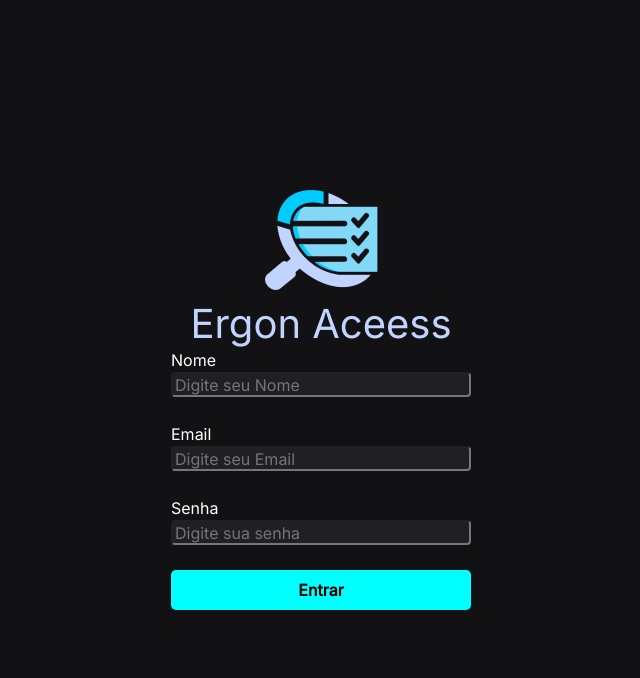
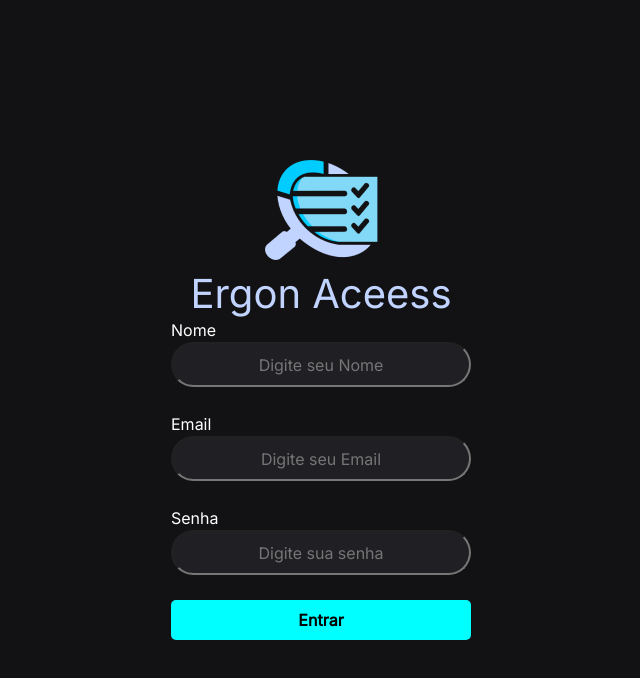
Before and after one commit to FatecFranca/DSM-G02-PI3-2022-2, a React (Vite) app in the folder frontend/: page /Login in a window 1280 px wide. Shown: the top 678 px of the page, without its empty margins (319-959 px from the left). Built offline with nearby package versions, Linux system fonts and the light colour scheme.

Commit message:
ajustes css
Ajustes css

```diff
--- a/frontend/src/components/header/header.css
+++ b/frontend/src/components/header/header.css
@@ -21,7 +21,7 @@
 .links{
     font-family: 'Inter';
     font-style: normal;
-    font-weight: 400;
+    font-weight: 600;
     font-size: 16px;
     line-height: 19px;
     color: #FFFFFF;
@@ -30,6 +30,7 @@
     display: flex;
     justify-content: space-between;
     align-items: center;
+
 }
 
 .linkslogin {
--- a/frontend/src/pages/Glossario/Glossario.jsx
+++ b/frontend/src/pages/Glossario/Glossario.jsx
@@ -11,7 +11,7 @@ import "./glossario.css";
 export default function Glossario() {
 
     return (
-        <div className="app">
+        <div className="info">
             <Header />
 
             <div className="glossario">
--- a/frontend/src/pages/Glossario/glossario.css
+++ b/frontend/src/pages/Glossario/glossario.css
@@ -123,6 +123,8 @@
     line-height: 17px;
     text-align: justify;
     color: #FFFFFF;
+
+
 }
 .seta{
     width: 32px;
--- a/frontend/src/pages/Home/home.css
+++ b/frontend/src/pages/Home/home.css
@@ -28,7 +28,7 @@ main section{
 }
 .main-text .btn{
     padding: 10px 25px;
-    background: #0071e3;
+    background: #00CCFF;
     border-radius: 20px;
     color: #fff;
     font-size: 1.5rem;
--- a/frontend/src/pages/Login/login.css
+++ b/frontend/src/pages/Login/login.css
@@ -29,11 +29,13 @@
 }
 
 .input-login {
-
-  height: 25px;
+  height: 45px;
   width: 300px;
   background: #202024;
-  border-radius: 4px;
+  border-radius: 40px;
+}
+.input-login::placeholder{
+  text-align: center;
 }
 
 .button-login {
@@ -49,5 +51,5 @@
 .error-span {
   color: red;
   position: absolute;
-  margin-top: 50px;
+  margin-top: 70px;
 }
```
